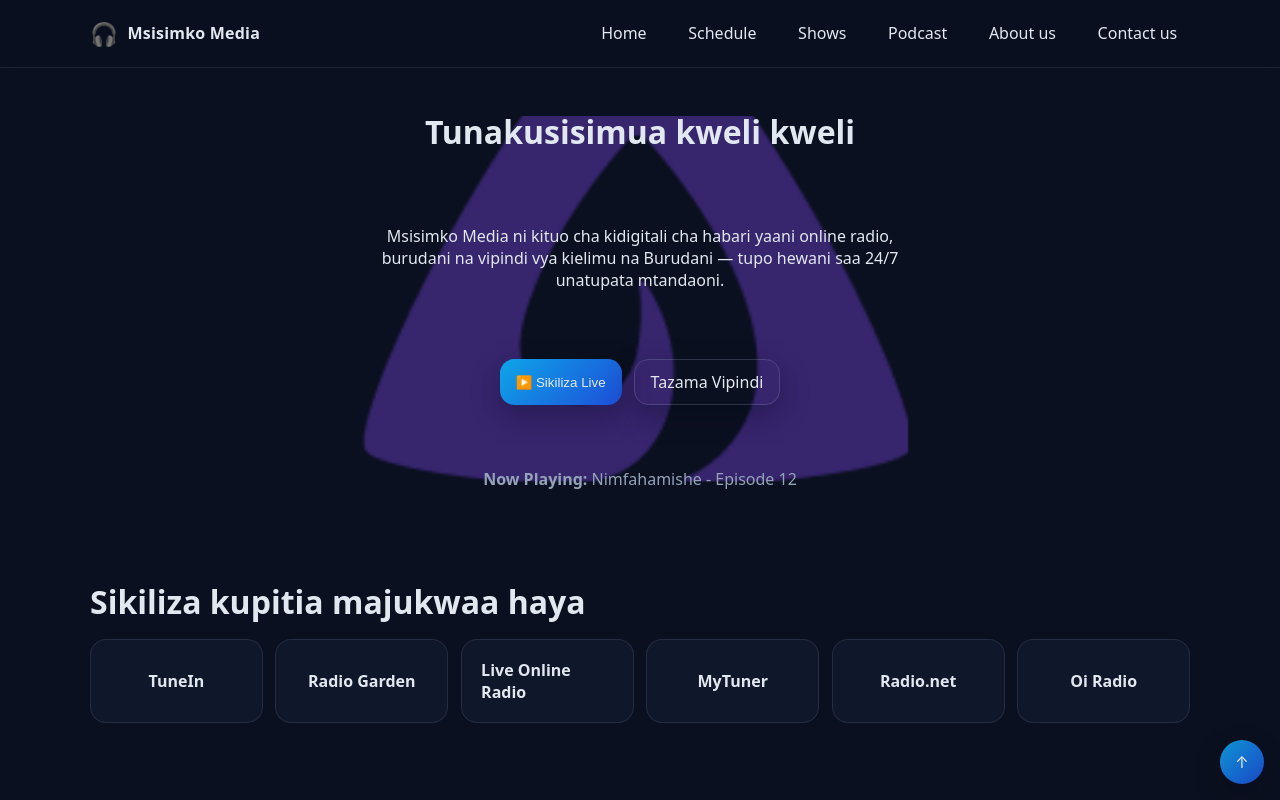
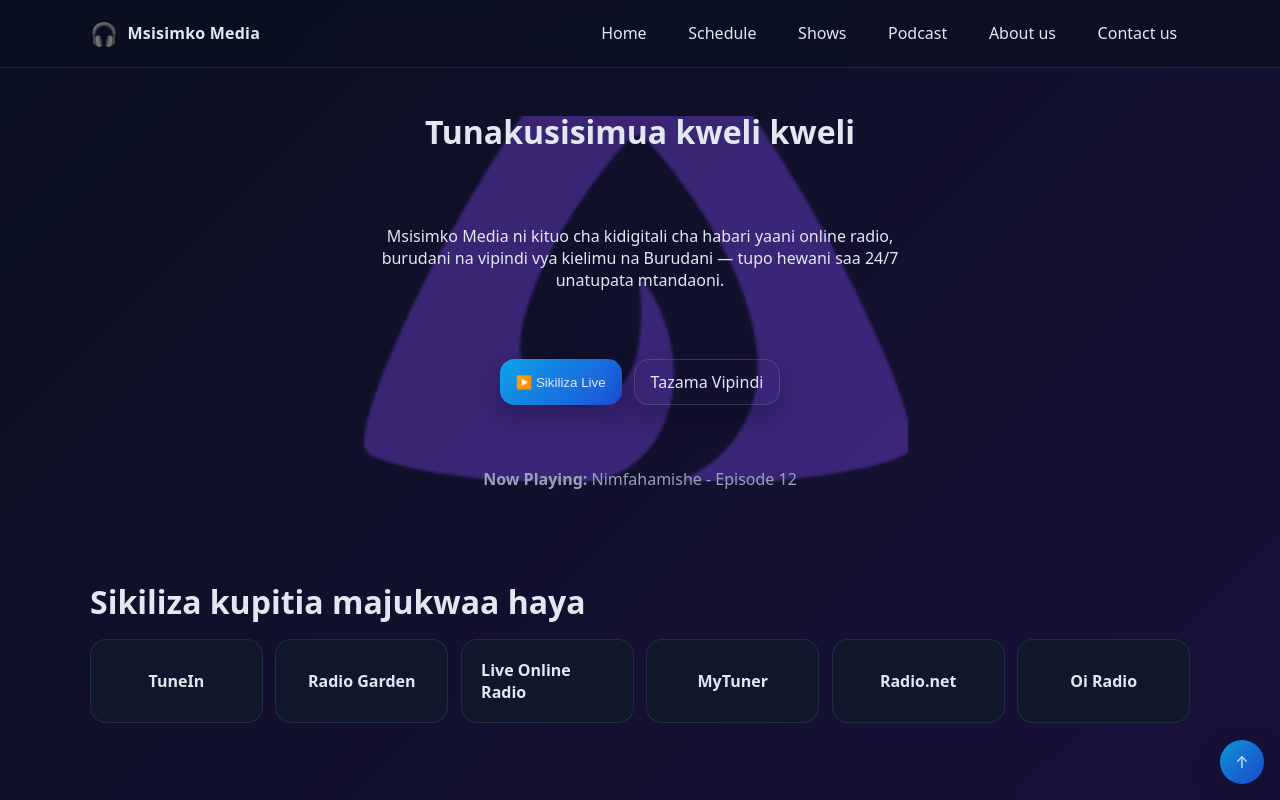
Before and after one commit to fmmsisimko-source/Msisimkofm, a plain HTML site: page index.html in a window 1280 px wide. Shown: the top 800 px of the page. Drawn offline with Linux system fonts and the light colour scheme.

Commit message:
Update styles.css
updates

```diff
--- a/styles.css
+++ b/styles.css
@@ -1,6 +1,6 @@
 /* Msisimko Media Base Styles */
 :root{
-  --bg: #0b1020;
+  --bg: linear-gradient(135deg, #0b1020, #1a103f, #2a0b50);
   --card: #0f172a;
   --muted: #94a3b8;
   --text: #e2e8f0;
```
